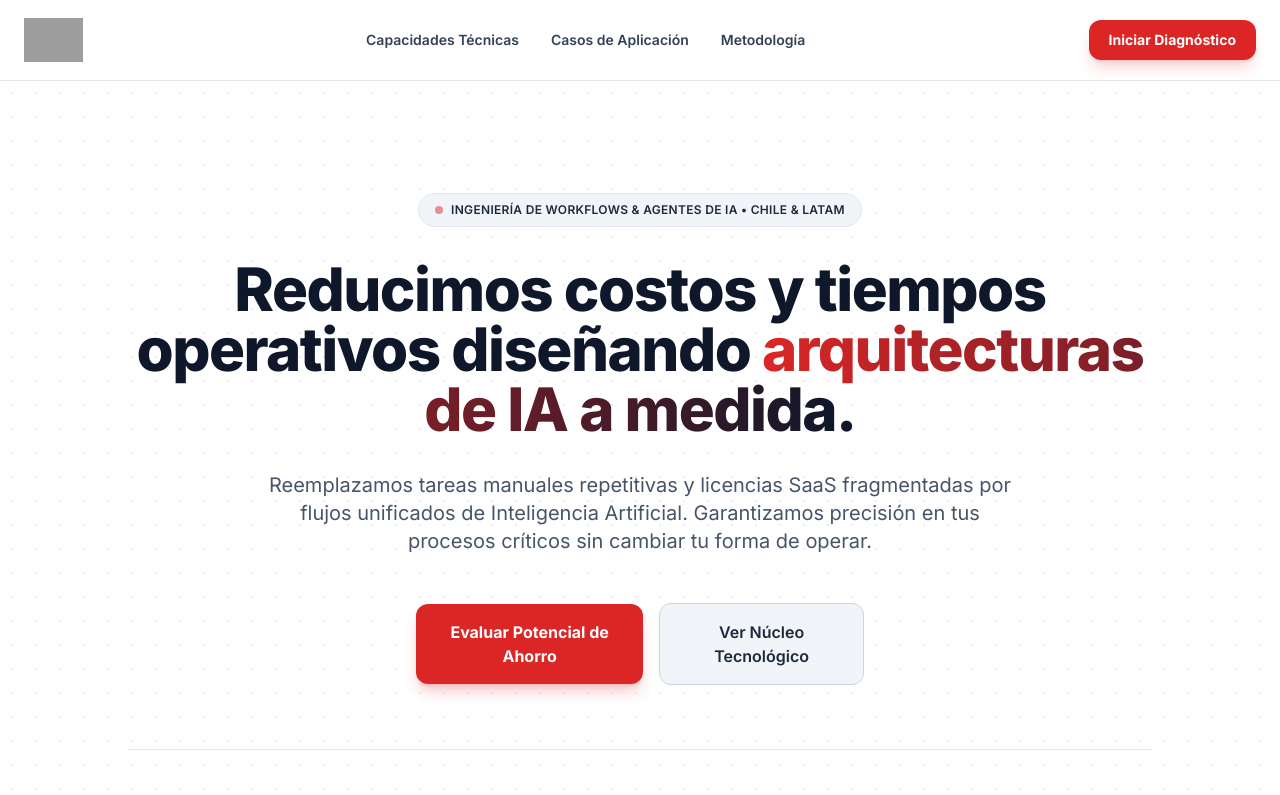
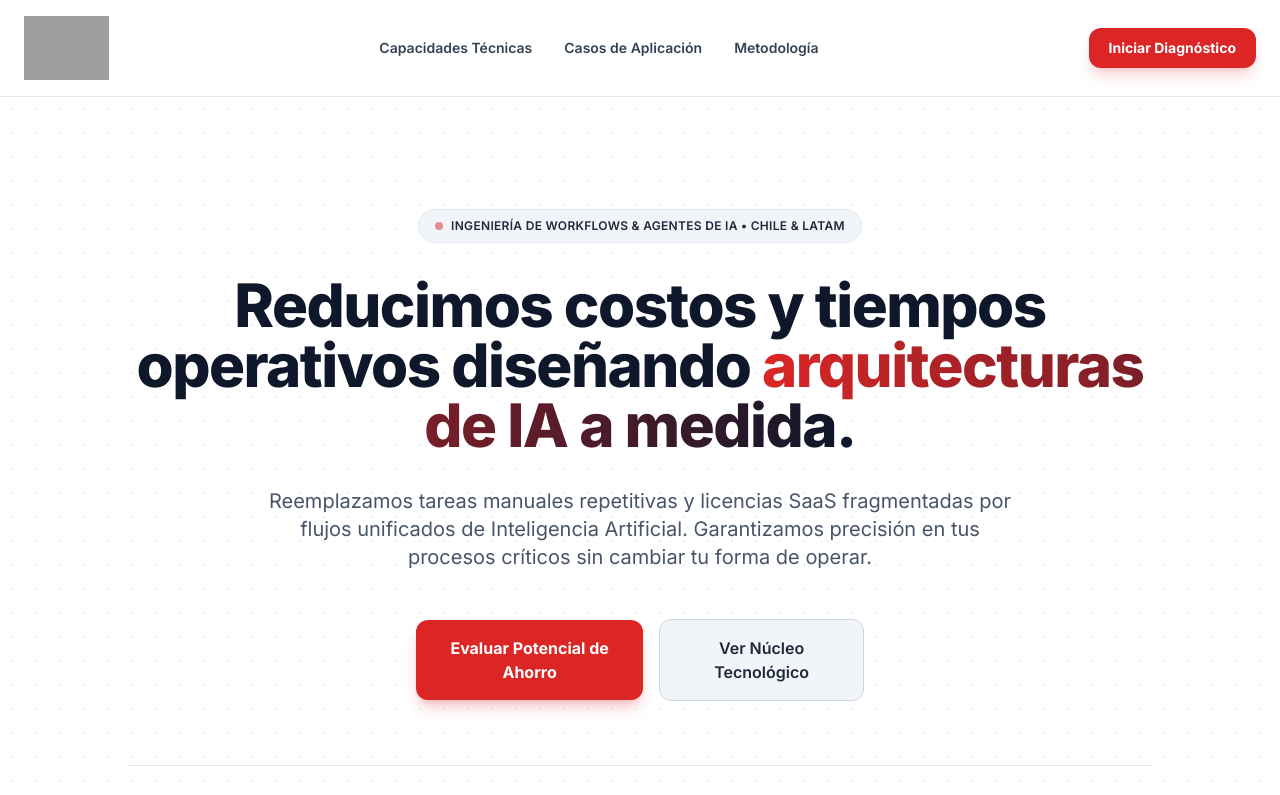
Before and after one commit to 8vaCBS/strata_factory, a plain HTML site: page index.html in a window 1280 px wide. Shown: the top 795 px of the page. Drawn offline with nearby package versions, Linux system fonts and the light colour scheme; grey boxes are pictures that could not be loaded.

Commit message:
Add files via upload

```diff
--- a/index.html
+++ b/index.html
@@ -109,11 +109,11 @@
 <body class="bg-slate-50 text-slate-900 selection:bg-red-500 selection:text-white">
 
     <nav class="sticky top-0 z-50 bg-white/90 backdrop-blur-md border-b border-slate-200">
-        <div class="max-w-7xl mx-auto px-6 h-20 flex items-center justify-between">
+        <div class="max-w-7xl mx-auto px-6 h-20 md:h-24 flex items-center justify-between">
             <a href="#" class="flex items-center gap-3">
                 <img src="https://cdn.shopify.com/s/files/1/0773/9683/6592/files/ChatGPT_Image_24_jul_2026_07_30_05_p.m..png?v=1784938405"
                      alt="Strata Factory Logo"
-                     class="h-9 md:h-11 w-auto object-contain">
+                     class="h-12 sm:h-14 md:h-16 w-auto object-contain">
             </a>
             <div class="hidden md:flex items-center gap-8 text-sm font-semibold text-slate-700">
                 <a href="#arquitectura" class="hover:text-red-600 transition-colors">Capacidades Técnicas</a>
@@ -409,7 +409,7 @@
             <div class="flex flex-col items-center md:items-start gap-2">
                 <img src="https://cdn.shopify.com/s/files/1/0773/9683/6592/files/ChatGPT_Image_24_jul_2026_07_30_05_p.m..png?v=1784938405"
                      alt="Strata Factory Logo"
-                     class="h-8 w-auto object-contain">
+                     class="h-10 md:h-12 w-auto object-contain">
                 <p class="text-slate-500">Firma de Ingeniería de Workflows e Inteligencia Artificial Operativa.</p>
             </div>
             <div class="flex items-center gap-6">
```
